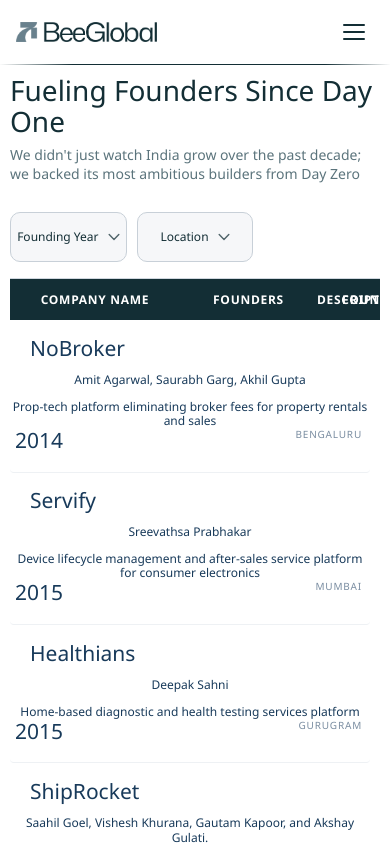
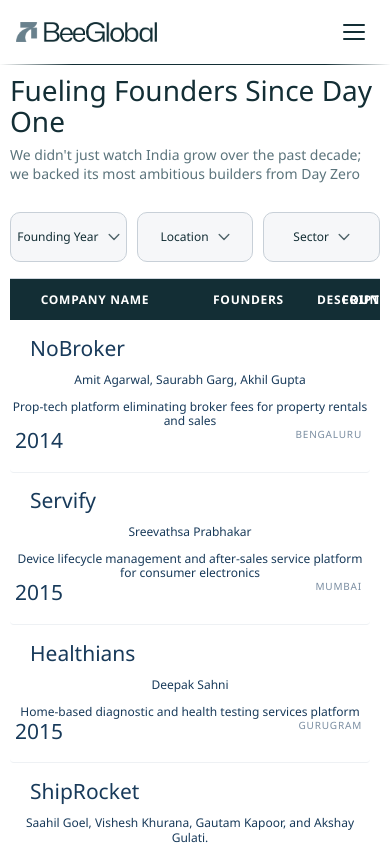
Before and after one commit to Pushstarters/Beenext, a React (Vite) app: page /history in a window 390 px wide. Shown: the top 845 px of the page. Built offline with nearby package versions, Linux system fonts and the light colour scheme; a web font is replaced by a local one.

Commit message:
Websites changes

```diff
--- a/src/index.css
+++ b/src/index.css
@@ -773,9 +773,10 @@
 }
 
 .history-filters {
-  display: grid;
-  grid-template-columns: 220px 220px minmax(0, 1fr) 160px 140px;
-  column-gap: 24px;
+  display: flex;
+  justify-content: flex-end;
+  gap: 12px;
+  width: 100%;
   padding: 24px 0 30px;
   align-items: center;
   font-family: "Mona Sans", "Segoe UI", sans-serif;
@@ -784,14 +785,6 @@
   line-height: 24px;
   letter-spacing: 0px;
   color: var(--gray-300);
-}
-
-.history-filter--year {
-  grid-column: 4;
-}
-
-.history-filter--location {
-  grid-column: 5;
 }
 
 .filter-pill {
@@ -819,7 +812,8 @@
 .filter-pill--select {
   position: relative;
   min-width: 0;
-  width: 100%;
+  width: 200px;
+  max-width: 200px;
 }
 
 .filter-pill--active {
@@ -2594,9 +2588,8 @@
   }
 
   .history-filters {
-    grid-template-columns: 170px 105px minmax(0, 1fr) 128px 128px;
+    gap: 10px;
     padding: 20px 0;
-    column-gap: 16px;
     font-size: 14px;
   }
 
@@ -2860,8 +2853,8 @@
   }
 
   .history-filter--year,
-  .history-filter--location {
-    grid-column: auto;
+  .history-filter--location,
+  .history-filter--sector {
     min-width: 0;
   }
 
--- a/src/pages/History.tsx
+++ b/src/pages/History.tsx
@@ -25,6 +25,7 @@
   company: string;
   founders: string;
   region: string;
+  sector: string;
   description: string;
   url: string;
 };
@@ -97,6 +98,7 @@
         company: row.company,
         founders: row.founders,
         region: row.location,
+        sector: row.sector,
         description: row.description,
         url: row.url,
       };
@@ -107,6 +109,7 @@
 const historyRows = parseHistoryCsv(historyCsv);
 const foundingYearOptions = [...new Set(historyRows.map((row) => row.year))];
 const regionOptions = [...new Set(historyRows.map((row) => row.region))];
+const sectorOptions = [...new Set(historyRows.map((row) => row.sector).filter(Boolean))];
 
 const COMPANY_ACCENT_COLORS: Record<string, string> = {
   "NoBroker": "#fd3752",
@@ -210,6 +213,7 @@
 const History = () => {
   const [selectedYear, setSelectedYear] = useState("");
   const [selectedRegion, setSelectedRegion] = useState("");
+  const [selectedSector, setSelectedSector] = useState("");
   const rowsRef = useRef<HTMLDivElement | null>(null);
   const wheelDeltaRef = useRef(0);
   const filteredRows = historyRows.filter((row) => {
@@ -218,6 +222,10 @@
     }
 
     if (selectedRegion && row.region !== selectedRegion) {
+      return false;
+    }
+
+    if (selectedSector && row.sector !== selectedSector) {
       return false;
     }
 
@@ -332,7 +340,7 @@
       top: 0,
       behavior: "auto",
     });
-  }, [selectedRegion, selectedYear]);
+  }, [selectedRegion, selectedYear, selectedSector]);
 
   return (
     <div className="history-page">
@@ -416,6 +424,41 @@
               ))}
             </select>
           </label>
+          <label
+            className={`filter-pill filter-pill--select history-filter history-filter--sector${selectedSector ? " filter-pill--active" : ""}`}
+          >
+            <span>Sector</span>
+            <svg
+              className="chev"
+              width="10"
+              height="6"
+              viewBox="0 0 10 6"
+              fill="none"
+              xmlns="http://www.w3.org/2000/svg"
+              aria-hidden="true"
+            >
+              <path
+                d="M1 1L5 5L9 1"
+                stroke="currentColor"
+                strokeWidth="1.2"
+                strokeLinecap="round"
+                strokeLinejoin="round"
+              />
+            </svg>
+            <select
+              className="filter-select"
+              aria-label="Filter by sector"
+              value={selectedSector}
+              onChange={(event) => setSelectedSector(event.target.value)}
+            >
+              <option value="">All sectors</option>
+              {sectorOptions.map((sector) => (
+                <option key={sector} value={sector}>
+                  {sector}
+                </option>
+              ))}
+            </select>
+          </label>
         </div>
 
         <div className="history-rows-header">
--- a/src/pages/Landing.tsx
+++ b/src/pages/Landing.tsx
@@ -69,7 +69,7 @@
             <span
               className={`underline ${isUnderlineCycling ? "underline--cycling" : ""}`}
             >
-              <span className="underline-text">institutional seed platform.</span>
+              <span className="underline-text">Institutional seed platform.</span>
               <svg
                 className="underline-mark"
                 width="262"
--- a/src/pages/Team.tsx
+++ b/src/pages/Team.tsx
@@ -14,6 +14,7 @@
   role: string;
   subtitle?: string;
   image: string;
+  mirror?: boolean;
   bullets: string[];
   linkedin: string;
 };
@@ -25,6 +26,7 @@
     subtitle: "India Lead, BEENEXT",
     image: anirudhImg,
     bullets: [
+      "**BITS Pilani** & **Stanford GSB**",
       "Ex-strategy team at **Flipkart**, **Deep-Tech investor** at **Speciale Invest**",
       "**GP advisor** / scout for **Makena Capital** (**USD 20B** fund of fund on Sandhill road)",
     ],
@@ -36,6 +38,7 @@
     subtitle: "India CoLead, BEENEXT",
     image: sakshamImg,
     bullets: [
+      "**BITS Pilani** & **IIM Lucknow**",
       "Ex-investment team at **Athera Venture Partners**",
       "Previously worked at **Uber (P&L)** and **Nvidia**",
     ],
@@ -46,6 +49,7 @@
     role: "Senior Advisor",
     subtitle: "Founder, BEENEXT",
     image: teruImg,
+    mirror:true,
     bullets: [
       "**3x entrepreneur** (BEENOS **listed** on **Tokyo Stock Exchange**)",
       "Executive member of **Silicon Valley Japan Platform**, trustee of International House of Japan",
@@ -68,7 +72,9 @@
     name: "Sukhmani Singh",
     role: "General Counsel",
     image: sukhmaniImg,
+    mirror:true,
     bullets: [
+      "**National Law School of India, Bangalore**",
       "General Counsel, BEENEXT",
       "Ex- PE/VC and M&A Team at Khaitan & Co., Bangalore",
     ],
@@ -79,6 +85,7 @@
     role: "Head of Platform",
     image: devanshiImg,
     bullets: [
+      "**BITS Pilani, Goa** & **IIM Calcutta**",
       "Working across **India capital strategy**, **portfolio value creation** & investments.",
       "Previously **managed** private investment portfolios for **family offices** at **Avendus**",
     ],
@@ -88,6 +95,7 @@
     name: "Nupur Kedia",
     role: "Head of Finance",
     image: nupurImg,
+    mirror:true,
     bullets: [
       "14 years of experience in corporate taxation at Ernst & Young with specialisation in venture capital funds and start-ups",
       "CA (2011-2014)",
@@ -99,6 +107,7 @@
     role: "Investments",
     image: piyushImg,
     bullets: [
+      "**BITS Pilani, Goa**",
       "Sector Specialist: Consumer, Health, Consumer Tech,",
       "Ex-OneCard, ShareChat and Flipkart",
     ],
@@ -140,7 +149,7 @@
             onClick={() => setActiveMember(member)}
           >
             <div className="team-photo">
-              <img src={member.image} alt={member.name} />
+              <img src={member.image} alt={member.name} style={member.mirror ? { transform: "scaleX(-1)" } : undefined} />
               <span className="team-photo-name">{member.name}</span>
             </div>
           </button>
@@ -179,7 +188,7 @@
             </div>
             <div className="drawer-content">
               <div className="drawer-media">
-                <img src={activeMember.image} alt={activeMember.name} />
+                <img src={activeMember.image} alt={activeMember.name} style={activeMember.mirror ? { transform: "scaleX(-1)" } : undefined} />
               </div>
               <div className="drawer-text">
                 <ul className="drawer-bio">
```
Also changed, not shown: src/data/portfolio-details.csv.
